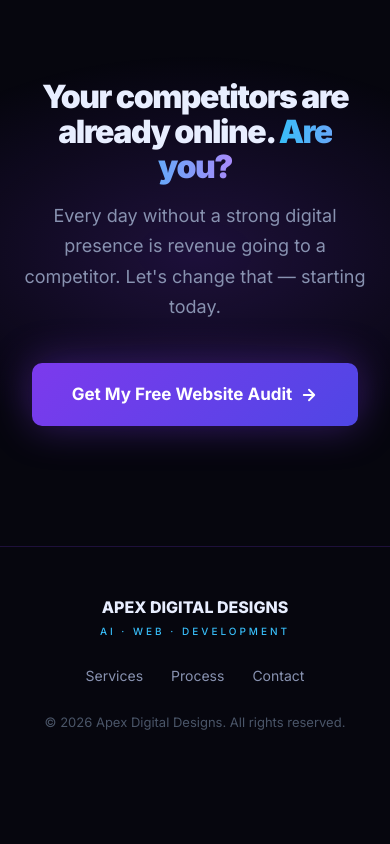
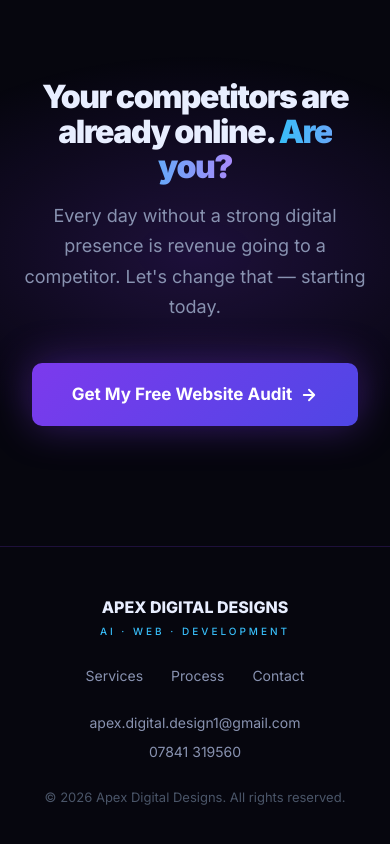
Before and after one commit to axzz1234/apex-digital-designs-website, a website: page index.html in a window 390 px wide. Shown: the part 9761-10605 px from the top of the page. Before the commit the page ends 10542 px from the top, so only its background shows below. Drawn offline with Linux system fonts and the light colour scheme.

Commit message:
Add contact email and phone number to footer
Co-Authored-By: Claude Sonnet 4.6 <noreply@anthropic.com>

```diff
--- a/index.html
+++ b/index.html
@@ -995,6 +995,21 @@
       font-size: 13px;
       color: var(--text-faint);
     }
+
+    .footer-contact {
+      display: flex;
+      flex-direction: column;
+      gap: 6px;
+    }
+
+    .footer-contact a {
+      color: var(--text-muted);
+      text-decoration: none;
+      font-size: 14px;
+      transition: color 0.2s;
+    }
+
+    .footer-contact a:hover { color: var(--text-primary); }
 
     /* ── CONTACT FORM ── */
     #contact {
@@ -1499,6 +1514,11 @@
       <li><a href="#contact">Contact</a></li>
     </ul>
 
+    <div class="footer-contact">
+      <a href="mailto:apex.digital.design1@gmail.com">apex.digital.design1@gmail.com</a>
+      <a href="tel:+447841319560">07841 319560</a>
+    </div>
+
     <div class="footer-copy">© 2026 Apex Digital Designs. All rights reserved.</div>
   </footer>
 
```
